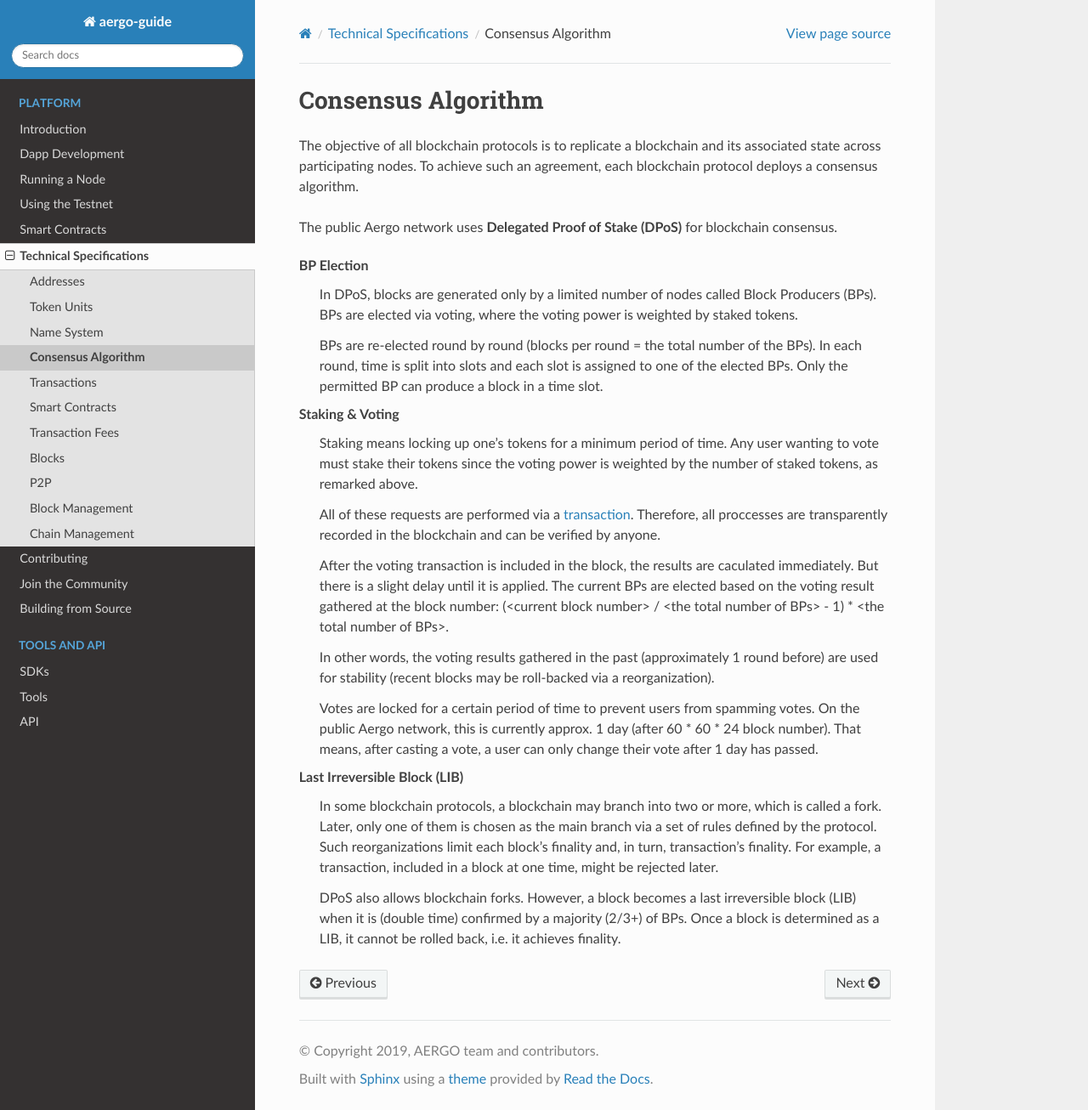
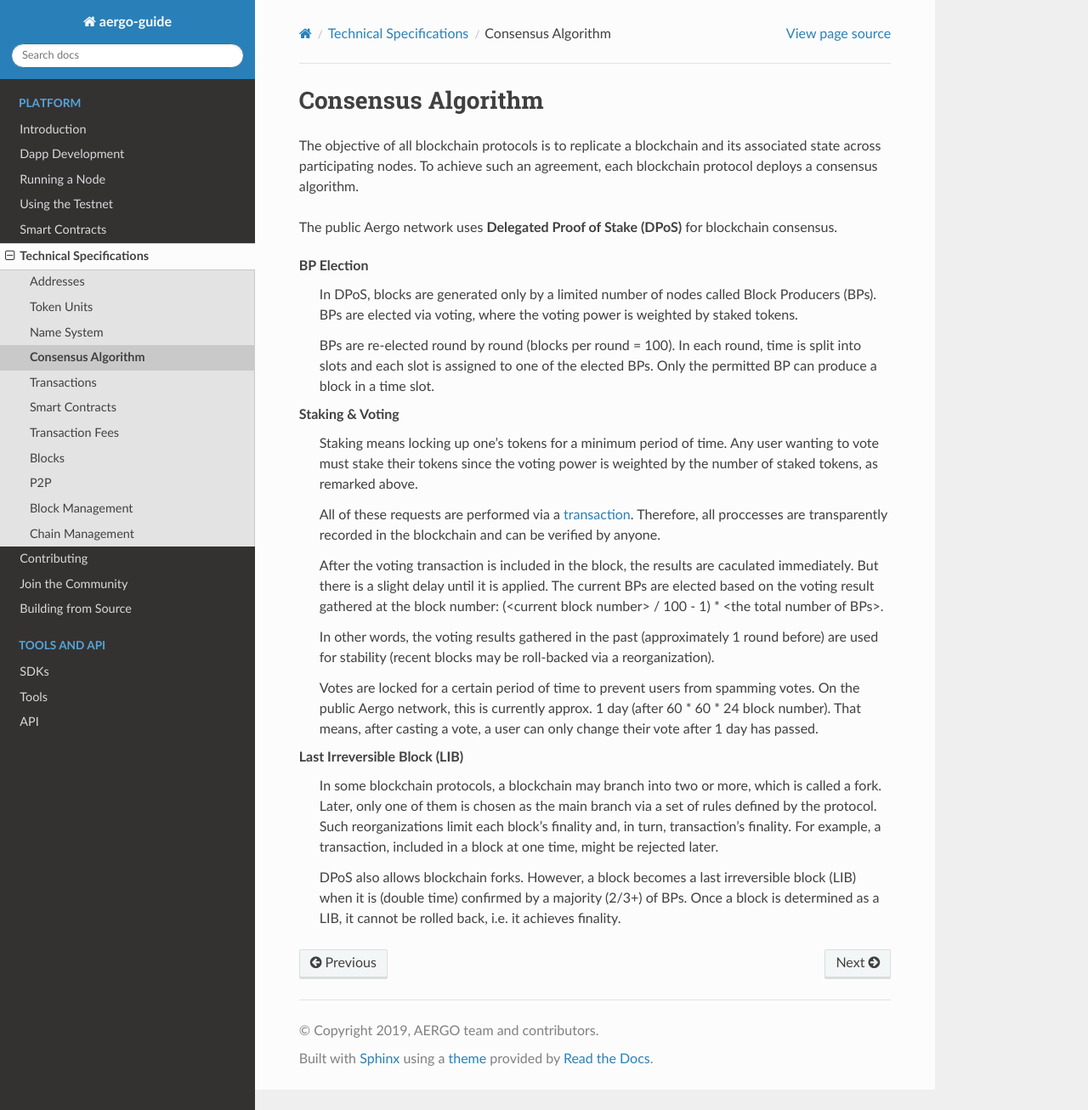
Before and after one commit to aergoio/guide, a Sphinx documentation site: the page built from source/specs/consensus.rst, in a window 1280 px wide and 1306 px high. Shown: the whole window at 85% size. Built offline with Sphinx 7.4.7 and the Read the Docs theme 2.0.0, drawn with Linux system fonts in a browser that asks for light colours.

Commit message:
[dpos] modify election period

```diff
--- a/source/specs/consensus.rst
+++ b/source/specs/consensus.rst
@@ -13,10 +13,9 @@
     Block Producers (BPs). BPs are elected via voting, where the voting power
     is weighted by staked tokens.
 
-    BPs are re-elected round by round (blocks per round = the total number of
-    the BPs). In each round, time is split into slots and each slot is
-    assigned to one of the elected BPs. Only the permitted BP can produce a
-    block in a time slot.
+    BPs are re-elected round by round (blocks per round = 100). In each round,
+    time is split into slots and each slot is assigned to one of the elected BPs.
+    Only the permitted BP can produce a block in a time slot.
 
 Staking & Voting
     Staking means locking up one's tokens for a minimum period of time. Any
@@ -30,7 +29,7 @@
     After the voting transaction is included in the block, the results are
     caculated immediately. But there is a slight delay until it is applied.
     The current BPs are elected based on the voting result gathered at
-    the block number: (<current block number> / <the total number of BPs> - 1) * <the total number of BPs>.
+    the block number: (<current block number> / 100 - 1) * <the total number of BPs>.
 
     In other words, the voting results gathered in the past (approximately 1
     round before) are used for stability (recent blocks may be roll-backed via a
```
